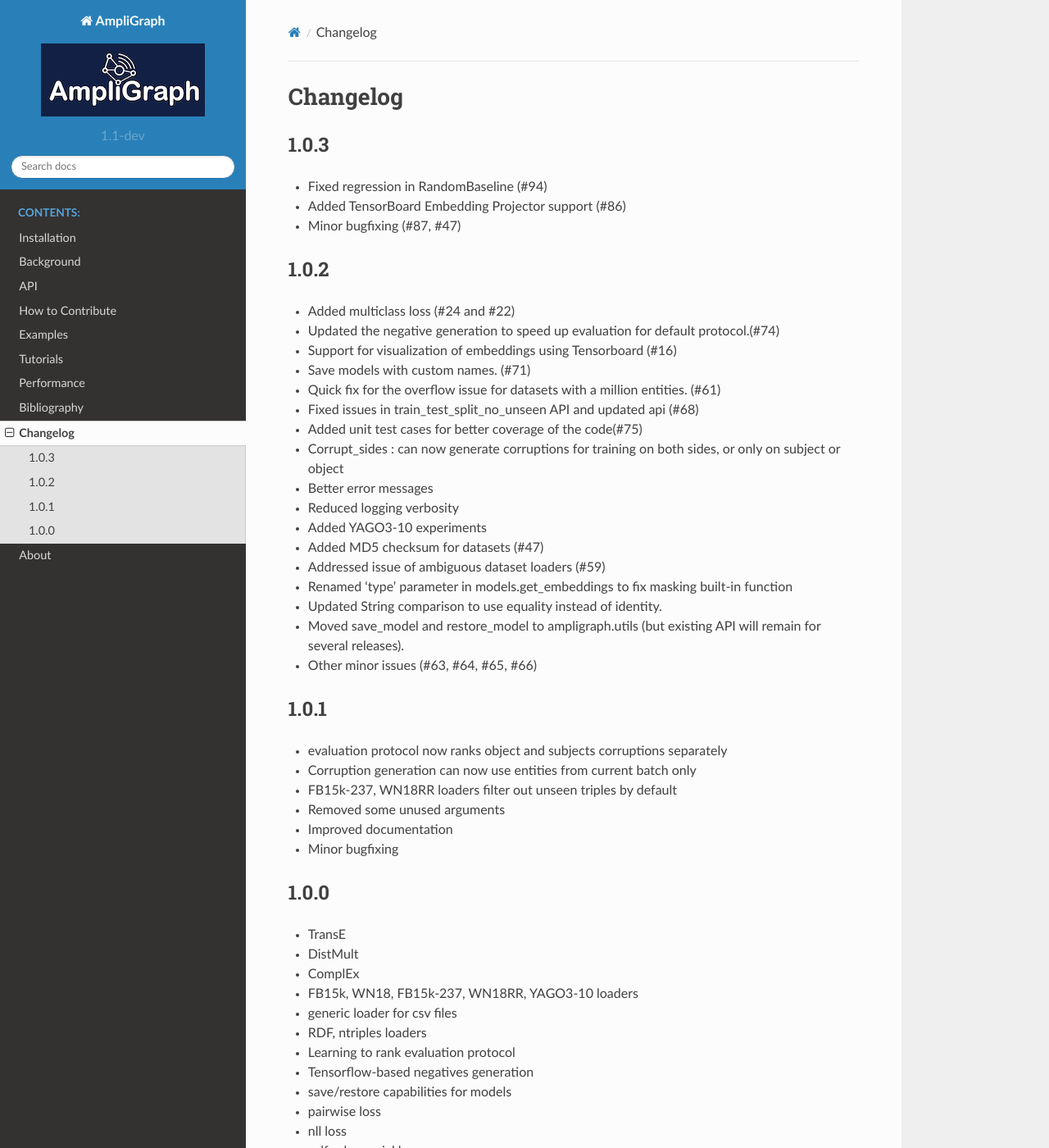
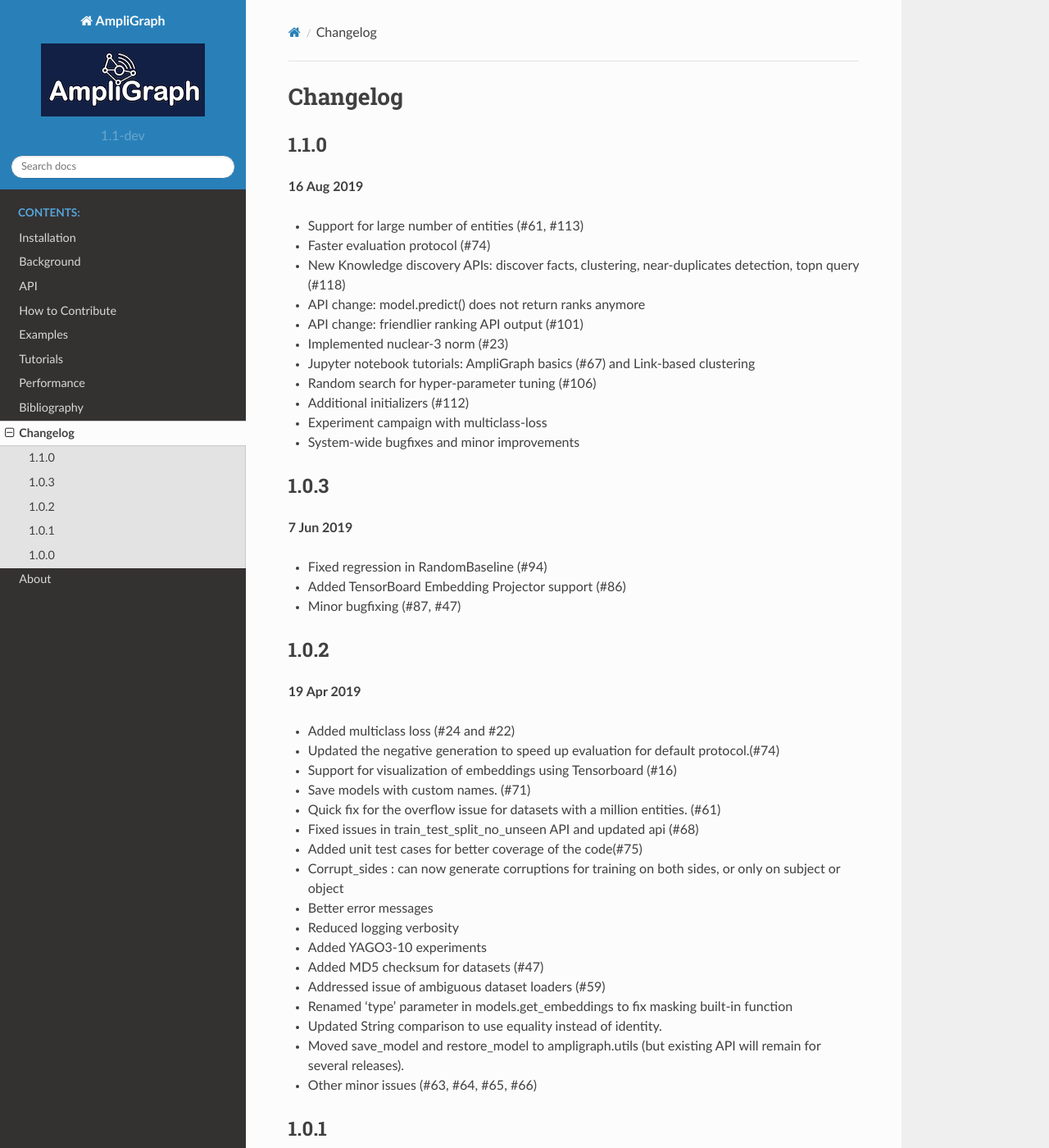
Before and after one commit to Accenture/AmpliGraph, a Sphinx documentation site: the page built from docs/changelog.md, in a window 1280 px wide and 1400 px high. Shown: the whole window at 82% size. Built offline with Sphinx 7.4.7 and the Read the Docs theme 2.0.0, drawn with Linux system fonts in a browser that asks for light colours; the version number is read from the project's files by our own code; some of the changed text lies outside the part shown.

Commit message:
Added 1.1.0 changelog

```diff
--- a/docs/changelog.md
+++ b/docs/changelog.md
@@ -1,12 +1,32 @@
 # Changelog
 
+## 1.1.0
+**16 Aug 2019**
+
+- Support for large number of entities (#61, #113)
+- Faster evaluation protocol (#74)
+- New Knowledge discovery APIs: discover facts, clustering, near-duplicates detection, topn query (#118)
+- API change: model.predict() does not return ranks anymore
+- API change: friendlier ranking API output (#101)
+- Implemented nuclear-3 norm (#23)
+- Jupyter notebook tutorials: AmpliGraph basics (#67) and Link-based clustering
+- Random search for hyper-parameter tuning (#106)
+- Additional initializers (#112)
+- Experiment campaign with multiclass-loss
+- System-wide bugfixes and minor improvements
+
+
 ## 1.0.3
+**7 Jun 2019**
+
 - Fixed regression in RandomBaseline (#94)
 - Added TensorBoard Embedding Projector support (#86)
 - Minor bugfixing (#87, #47)
 
 
 ## 1.0.2
+**19 Apr 2019**
+
 - Added multiclass loss (#24 and #22)
 - Updated the negative generation to speed up evaluation for default protocol.(#74)
 - Support for visualization of embeddings using Tensorboard (#16)
@@ -27,6 +47,8 @@
 
 
 ## 1.0.1
+**22 Mar 2019**
+
 - evaluation protocol now ranks object and subjects corruptions separately
 - Corruption generation can now use entities from current batch only
 - FB15k-237, WN18RR loaders filter out unseen triples by default
@@ -35,6 +57,8 @@
 - Minor bugfixing
 
 ## 1.0.0
+**16 Mar 2019**
+
 - TransE
 - DistMult
 - ComplEx
```
